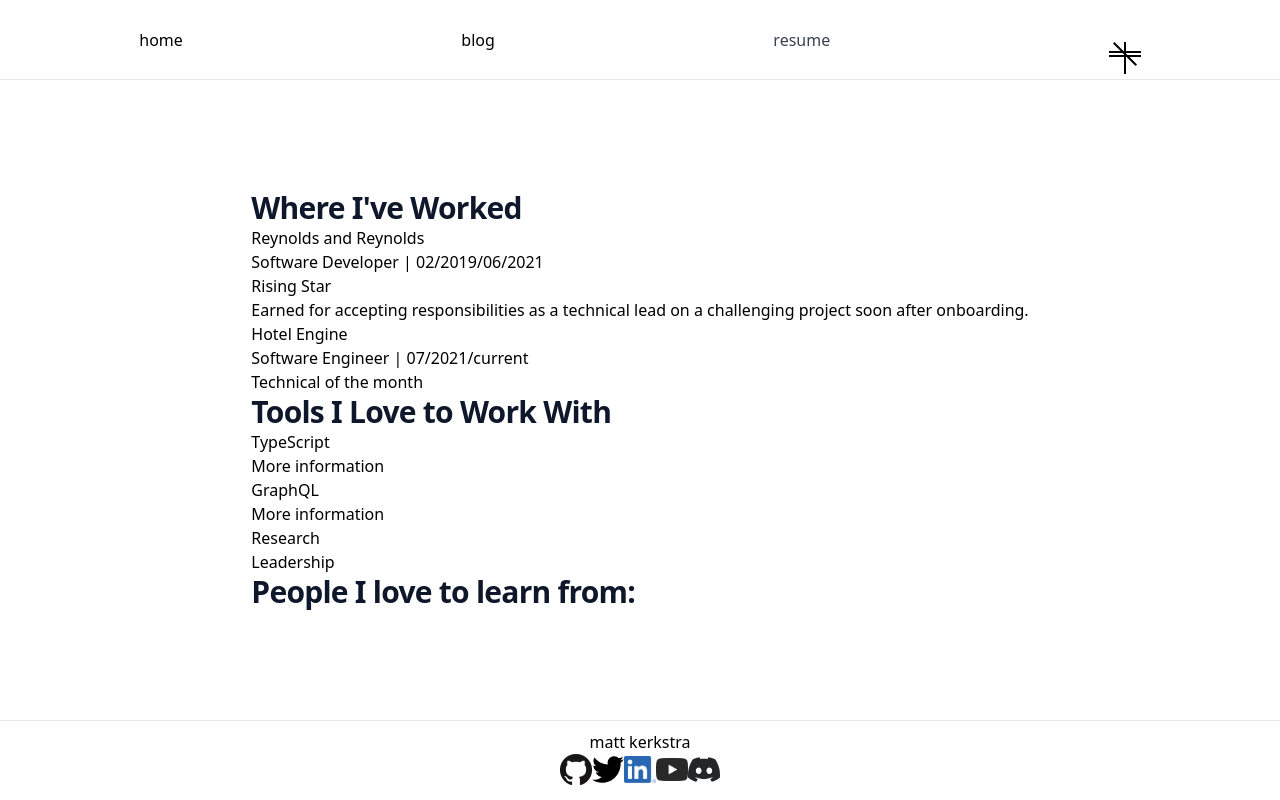
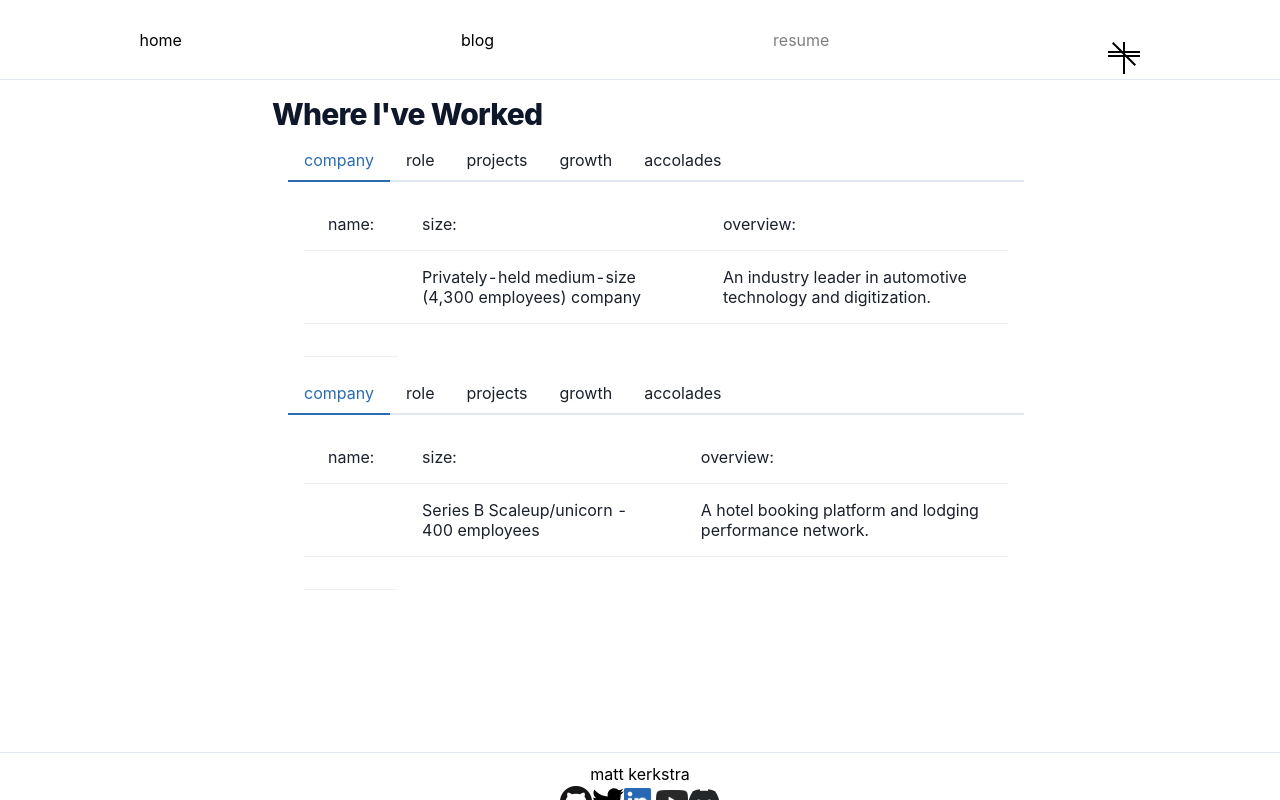
Before and after one commit to mkerkstra/blogsite, a Next.js app: page /resume in a window 1280 px wide. Built offline with nearby package versions, Linux system fonts and the light colour scheme.

Commit message:
move to chakra - devtime should be faster

```diff
--- a/package.json
+++ b/package.json
@@ -7,8 +7,12 @@
     "lint": "next lint"
   },
   "dependencies": {
+    "@chakra-ui/react": "^1.8.1",
+    "@emotion/react": "^11.7.1",
+    "@emotion/styled": "^11.6.0",
     "@headlessui/react": "^1.4.3",
     "@heroicons/react": "^1.0.5",
+    "framer-motion": "^6.2.3",
     "graphql": "^16.2.0",
     "next": "^12.0.8",
     "react": "^17.0.2",
--- a/src/components/ariaLink.tsx
+++ b/src/components/ariaLink.tsx
@@ -1,4 +1,5 @@
 import Link from 'next/link';
+import {Link as ChakraLink} from '@chakra-ui/react';
 
 export default function AriaLink(args: {
   disabled?: boolean; className?: string
@@ -7,18 +8,21 @@ export default function AriaLink(args: {
   const {disabled, className, ...LinkArgs} = args;
   return (
     <Link {...LinkArgs}>
-      <a
+      <ChakraLink
+        disabled={disabled}
         aria-disabled={disabled ?? undefined}
         tabIndex={disabled ? -1 : undefined}
-        className={className ?? undefined}
+        className={className}
       >
         <button
+          disabled={disabled}
           aria-disabled={disabled ?? undefined}
           tabIndex={disabled ? -1 : undefined}
+          className={className}
         >
           {args.children}
         </button>
-      </a>
+      </ChakraLink>
     </Link>
   );
 };
--- a/src/components/layout.tsx
+++ b/src/components/layout.tsx
@@ -10,8 +10,7 @@ const classes = {
   `,
   main: `flex
     flex-col
-    items-center
-    justify-center
+    m-4
     overflow-auto
     w-full
     h-[80%]
--- a/src/components/navbar.tsx
+++ b/src/components/navbar.tsx
@@ -10,6 +10,9 @@ const classes = {
   dark:text-white text-black`,
   links: `
     my-auto
+    hover:underline
+    disabled:opacity-50
+    disabled:no-underline
   `,
 };
 
@@ -26,21 +29,21 @@ const Navbar = () => {
       <AriaLink
         disabled={router.pathname === routes.home}
         href={routes.home}
-        className={`${classes.links} ${router.pathname === routes.home && 'text-gray-700 opacity-50'}`}
+        className={classes.links}
       >
         home
       </AriaLink>
       <AriaLink
         disabled={router.pathname === routes.blog}
         href={routes.blog}
-        className={`${classes.links} ${router.pathname === routes.blog && 'text-gray-700 opacity-50'}`}
+        className={classes.links}
       >
         blog
       </AriaLink>
       <AriaLink
         disabled={router.pathname === routes.resume}
         href={routes.resume}
-        className={`${classes.links} ${router.pathname === routes.resume && 'text-gray-700'}`}
+        className={classes.links}
       >
         resume
       </AriaLink>
--- a/src/pages/_app.tsx
+++ b/src/pages/_app.tsx
@@ -1,14 +1,17 @@
+import {ChakraProvider} from '@chakra-ui/react';
+import type {AppProps} from 'next/app';
 import '../styles/globals.css';
-import type {AppProps} from 'next/app';
 import Layout from '../components/layout';
 import {DarkModeProvider} from '../utilities/useDarkMode';
 
 export default function MyApp({Component, pageProps}: AppProps) {
   return (
-    <DarkModeProvider>
-      <Layout>
-        <Component {...pageProps} />
-      </Layout>
-    </DarkModeProvider>
+    <ChakraProvider>
+      <DarkModeProvider>
+        <Layout>
+          <Component {...pageProps} />
+        </Layout>
+      </DarkModeProvider>
+    </ChakraProvider>
   );
 }
--- a/src/pages/blog/index.tsx
+++ b/src/pages/blog/index.tsx
@@ -1,9 +1,19 @@
+type blogEntry = {
+  title: string;
+  content: JSX.Element | string;
+  meta: {
+    date: Date;
+    tags: string[];
+    slug: string;
+  }
+}
 
 const classes = {
   container: `flex flex-col
     items-center justify-center
     py-2`,
 };
+
 export default function blog() {
   return (
     <div className={classes.container}>
--- a/src/pages/resume/index.tsx
+++ b/src/pages/resume/index.tsx
@@ -1,9 +1,14 @@
 /* eslint-disable max-len */
 import React from 'react';
+import {Tabs, TabList, TabPanels, Tab, TabPanel, Container, Text, Table, Tbody, Td, Tr} from '@chakra-ui/react';
 
-
-const professionalExperienceClasses = {
-  container: ``,
+/**
+ * Discussions I love to have.
+ */
+type growthPoints = {
+    type: 'cultural' | 'technical';
+    point: string;
+    details: string;
 };
 /**
  * @param {args} args - Array of professional experience, broken into company information, role, growth, and accolades.
@@ -15,9 +20,10 @@ const professionalExperienceClasses = {
  */
 const professionalExperience = (args: {
   company: {
-    name: string;
-    link: string;
+    name?: string;
+    link?: string;
     quickOverview?: string;
+    size?: string;
   }
   role: {
     title: string;
@@ -28,49 +34,232 @@ const professionalExperience = (args: {
     };
     overview: string;
   }
-  growthPoints: {
-    type: 'cultural' | 'technical';
-    point: string;
-    details: string[];
-  }[];
+  projects: {
+    title: string;
+    overview: string;
+    growth: growthPoints[];
+  }[],
+  growth: growthPoints[];
   accolades: {
     name: string;
     description: string;
   }[];
 }[]): JSX.Element => {
   return (
-    <ul className={professionalExperienceClasses.container}>
-      {args.map(({company, role, growthPoints, accolades}) => (
-        <li key={company.name}>
-          <h3>{company.name}</h3>
-          <h4>{role.title} | {role.time.start}/{role.time.end ?? 'current'}</h4>
-          <p>{role.overview}</p>
-          <ol>
-            {growthPoints.map((growth, index) => (
-              <li key={`${company.name}_growth${index}`}>
-                <section>
-                  <h4>{growth.point}</h4>
-                  <p>{growth.details}</p>
-                </section>
-              </li>
+    <Container centerContent isFitted maxW='container.lg' className={`mt-2`}>
+      {args.map(({company, role, projects, growth, accolades}, index) => (
+        <Tabs key={index}>
+          <TabList>
+            {Object.keys(args[0]).map((key) => (
+              <Tab key={key}>{key}</Tab>
             ))}
-          </ol>
-          <ol>
-            {accolades.map((accolade, index) => (
-              <li key={`${company.name}_accolade${index}`}>
-                <section>
-                  <h4>{accolade.name}</h4>
-                  <p>{accolade.description}</p>
-                </section>
-              </li>
-            ))}
-          </ol>
-        </li>
+          </TabList>
+          <TabPanels>
+            <TabPanel>
+              <Table>
+                <Tbody>
+                  <Tr>
+                    <Td><Text>name: </Text></Td>
+                    <Td><Text>size: </Text></Td>
+                    <Td><Text>overview: </Text></Td>
+                  </Tr>
+                  <Tr>
+                    <Td><Text>{company.name}</Text></Td>
+                    <Td><Text>{company.size}</Text></Td>
+                    <Td><Text>{company.quickOverview}</Text></Td>
+                  </Tr>
+                  <Td></Td>
+                </Tbody>
+              </Table>
+            </TabPanel>
+            <TabPanel>
+              <span>{role.title}</span>
+              <span>{role.time.start}/{role.time.end || `present`}</span>
+              <span>{role.overview}</span>
+            </TabPanel>
+            <TabPanel>
+              <Tabs>
+                <TabList>
+                  {projects.map(({title}) => (
+                    <Tab key={title}>{title}</Tab>
+                  ))}
+                </TabList>
+                <TabPanels>
+                  {projects.map(({title, overview, growth: projectGrowth}) => (
+                    <TabPanel key={title}>
+                      <span>{title}</span>
+                      <span>{overview}</span>
+                      <Tabs>
+                        <TabList>
+                          {Object.keys(projectGrowth[0]).map((key) => (
+                            <Tab key={key}>{key}</Tab>
+                          ))}
+                        </TabList>
+                        <TabPanels>
+                          {projectGrowth.map(({type, point, details}, index) => (
+                            <TabPanel key={index}>
+                              <span>{type}</span>
+                              <span>{point}</span>
+                              <span>{details}</span>
+                            </TabPanel>
+                          ))}
+                        </TabPanels>
+                      </Tabs>
+                    </TabPanel>
+                  ))}
+                </TabPanels>
+              </Tabs>
+            </TabPanel>
+          </TabPanels>
+        </Tabs>
       ))}
-    </ul>
+    </Container>
   );
 };
 
+// <Tab.Group key={company.name}>
+//   <Tab.List>
+//     <Tab>tab 1
+//       <Tab.Panels>
+//         <Tab.Panel>panel</Tab.Panel>
+//       </Tab.Panels>
+//     </Tab>
+//     <Tab>tab 2</Tab>
+//     <Tab>tab 3</Tab>
+//   </Tab.List>
+// </Tab.Group>
+// <li key={company.name}>
+//   <h3>{company.name}</h3>
+//   <h4>{role.title} | {role.time.start}/{role.time.end ?? 'current'}</h4>
+//   <p>{role.overview}</p>
+//   <ol>
+//     {growth.map((growth, index) => (
+//       <li key={`${company.name}_growth${index}`}>
+//         <section>
+//           <h4>{growth.point}</h4>
+//           <p>{growth.details}</p>
+//         </section>
+//       </li>
+//     ))}
+//   </ol>
+//   <ol>
+//     {accolades.map((accolade, index) => (
+//       <li key={`${company.name}_accolade${index}`}>
+//         <section>
+//           <h4>{accolade.name}</h4>
+//           <p>{accolade.description}</p>
+//         </section>
+//       </li>
+//     ))}
+//   </ol>
+// </li>
+
+
+const myExperience = professionalExperience([{
+  company: {
+    quickOverview: 'An industry leader in automotive technology and digitization.',
+    size: `Privately-held medium-size (4,300 employees) company`,
+  },
+  role: {
+    title: 'Software Developer',
+    time: {
+      start: '02/2019',
+      end: '06/2021',
+    },
+    overview: `I worked in a team that provided tools used by Dealerships in
+      their Finance and Insurance departments (commonly called backoffice or F&I).
+      `,
+  },
+  projects: [
+    {
+      title: 'Form Library Version Control',
+      overview: `I began on an project moving an internal tool used for version control, deployment, and billing.
+      This tool was written in visual basic, SQL and deployed to distributed systems where the installation
+      process was ran in PICK basic. We rewrote it to use a new CI/CD process
+      (previously was tape then FTP) in just COBOL and PICK basic.`,
+      growth: [{
+        type: 'cultural',
+        point: `I ramp up quickly.`,
+        details: `Two weeks after I started the lead quit without notice.
+          I stepped up, took over her responsibilities in terms of designing the core
+          processes of version control & content delivery.`,
+      }, {
+        type: 'technical',
+        point: 'When there are tough truths about the state of a project, I am able to articulate the issue and be an advocatate for the codebase.',
+        details: `After diving into what the lead had sketched up and a lot of discussions with as many senior folks I could bounce ideas off of,
+          we reached the conclusion the direction of the version control & distribution would be problematic at scale. Building up support and laying out
+          the options to tackle our concerns was a great learning experience.`,
+      }],
+    },
+  ],
+  growth: [
+    {
+      type: 'cultural',
+      point: 'I rise to the challenge.',
+      details: `Two weeks after I got out of onboarding, the lead on the application I was working on quit.`,
+    }, {
+      type: 'technical',
+      point: 'Migrations',
+      details: ``,
+    },
+    {
+      type: 'cultural',
+      point: `Work finds a way.`,
+      details: ``,
+    },
+  ],
+  accolades: [
+    {
+      name: 'Rising Star',
+      description: `Earned for accepting responsibilities as a technical lead on a challenging project soon after onboarding.`,
+    },
+    {
+      name: 'Employee',
+      description: `Earned for accepting responsibilities as a technical lead on a challenging project soon after onboarding.`,
+    },
+  ],
+},
+{
+  company: {
+    quickOverview: 'A hotel booking platform and lodging performance network.',
+    size: 'Series B Scaleup/unicorn - 400 employees',
+  },
+  role: {
+    title: 'Software Engineer',
+    time: {
+      start: '07/2021',
+    },
+    overview: '',
+  },
+  projects: [
+    {
+      title: ``,
+      overview: ``,
+      growth: [
+        {
+          type: 'cultural',
+          point: ``,
+          details: ``,
+        },
+      ],
+    },
+  ],
+  growth: [{
+    type: 'cultural',
+    point: '',
+    details: ``,
+  },
+  {
+    type: 'technical',
+    point: '',
+    details: ``,
+  }],
+  accolades: [
+    {
+      name: 'Tech team member of the month',
+      description: '',
+    }],
+}]);
 const devToolbox = (args: ({
   name: string;
 } & ({
@@ -116,12 +305,6 @@ const devToolbox = (args: ({
   );
 };
 
-// const peopleMentioned = (args: {
-
-// }[]): JSX.Element => {
-
-// };
-
 const classes = {
   header: `
     inline-block text-2xl sm:text-3xl font-extrabold text-slate-900 tracking-tight dark:text-slate-200
@@ -130,66 +313,12 @@ const classes = {
 
 export default function Resume() {
   return (
-    <div className='h-100% overflow-auto'>
-      <section>
+    <div className='max-w-3xl mx-auto'>
+      <section className='h-full w-full relative'>
         <h2 className={classes.header}>Where I&apos;ve Worked</h2>
-        {professionalExperience([{
-          company: {
-            name: 'Reynolds and Reynolds',
-            link: 'https://www.reyrey.com/company',
-            quickOverview: 'Reynolds and Reynolds is an industry leader in automotive technology and digitization.',
-          },
-          role: {
-            title: 'Software Developer',
-            time: {
-              start: '02/2019',
-              end: '06/2021',
-            },
-            overview: '',
-          },
-          growthPoints: [{
-            type: 'cultural',
-            point: '',
-            details: [''],
-          }, {
-            type: 'technical',
-            point: '',
-            details: [''],
-          }],
-          accolades: [{
-            name: 'Rising Star',
-            description: 'Earned for accepting responsibilities as a technical lead on a challenging project soon after onboarding.',
-          }],
-        }, {
-          company: {
-            name: 'Hotel Engine',
-            link: 'https://www.hotelengine.com/about-us/',
-            quickOverview: 'Hotel Engine is a hotel booking platform and lodging performance network.',
-          },
-          role: {
-            title: 'Software Engineer',
-            time: {
-              start: '07/2021',
-            },
-            overview: '',
-          },
-          growthPoints: [{
-            type: 'cultural',
-            point: '',
-            details: [''],
-          },
-          {
-            type: 'technical',
-            point: '',
-            details: [''],
-          }],
-          accolades: [{
-            name: 'Technical of the month',
-            description: '',
-          }],
-        }])}
+        {myExperience}
       </section>
-      <section>
+      <section className='relative'>
         <h2 className={classes.header}>Tools I Love to Work With</h2>
         {devToolbox([{
           name: 'TypeScript',
```
Also changed, not shown: 1 other file (tests, documents, lock files or other folders).
